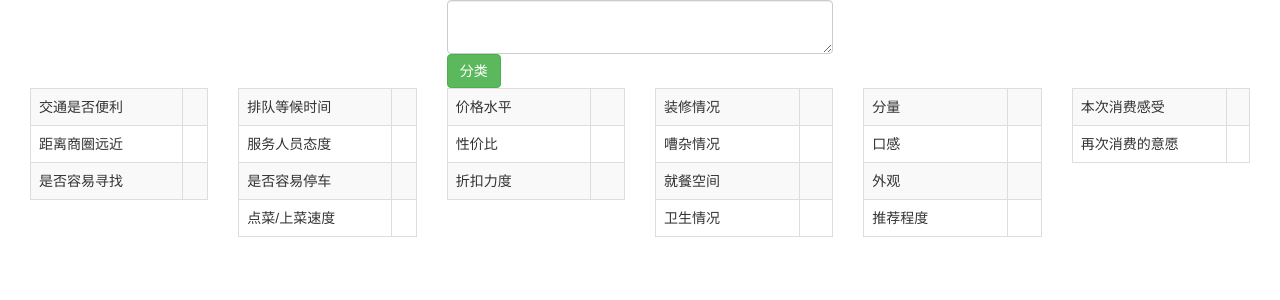
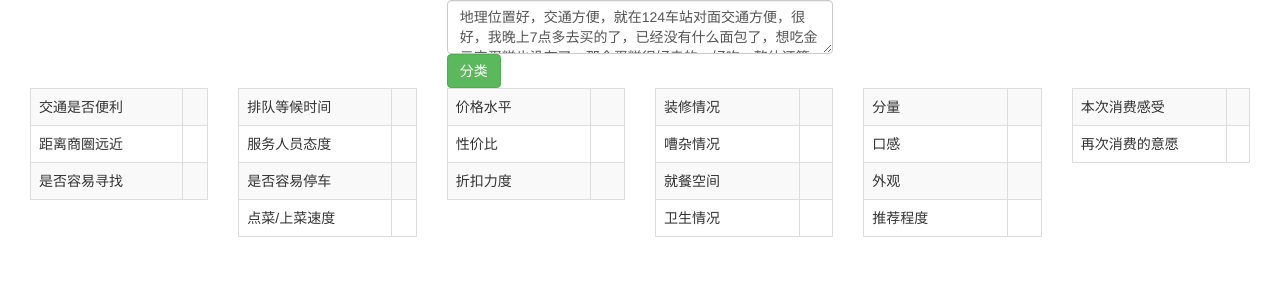
Before and after one commit to webbery/aidemo, a Flask app: page /aidemo/comments_classify in a window 1280 px wide. Shown: the top 300 px of the page. Run offline with Flask 2, Linux system fonts and the light colour scheme; parts of the project's set-up code (start-up, migrations or seed data) failed here and were passed over; some libraries are stand-ins or nearby versions.

Commit message:
更新分类器及界面

```diff
--- a/algorithm/comments_classify/BertClassifier.py
+++ b/algorithm/comments_classify/BertClassifier.py
@@ -30,6 +30,7 @@ class BertClassifier(BertPreTrainedModel):
         return loss, cls_output
 
 device = torch.device('cpu')
-model_path = 'my_train'
+model_path = './model'
 tokenizer = BertTokenizer.from_pretrained(model_path)
 model = BertClassifier.from_pretrained(model_path).to(device)
+model.eval()
--- a/main.py
+++ b/main.py
@@ -80,7 +80,7 @@ def find_road():
     result = search(condition['src'][0],condition['to'][0],condition['type'][0])
     return jsonify(result)
 
-@app.route('/api/classify',methods=['POST'])
+@app.route('/apis/classify',methods=['POST'])
 def classify_comment():
     comment = request.get_data().decode('utf-8')
     try:
--- a/templates/comments_classify.html
+++ b/templates/comments_classify.html
@@ -18,7 +18,9 @@
                 <div class="col-md-4">
                 </div>
                 <div class="col-md-4">
-                    <textarea class=" form-control col-xs-4" type="text" id="input_text"></textarea>
+                    <textarea class=" form-control col-xs-4" type="text" id="input_text">
+地理位置好，交通方便，就在124车站对面交通方便，很好，我晚上7点多去买的了，已经没有什么面包了，想吃金元宝蛋糕也没有了，那个蛋糕很好卖的，好吃，整体还算不错吧17元抵20元的券，还不错，不过我要说一件事，就是，那个红豆包明明是3元，那个服务元说什么3.5喔，这不是骗人吗，我打算是买够20元的东西，回到家一看单，总价是19.5，明明可以买20元的东西，怎么这么不老实，要给个零分我以后不去这里买了.
+                    </textarea>
                     <button type="button" class="btn btn-success" onclick="tryClassify()">
                         分类
                     </button>
@@ -228,8 +230,80 @@
     </div>
     </div>
     <script>
+        function getDescribe(key,value){
+            const desc={
+                "location_traffic_convenience":{3:"非常便利",2:"一般,还行",1:"不方便",0:"未置可否"},
+                "location_distance_from_business_district":{3:"挺近",2:"一般,还行",1:"远",0:"未置可否"},
+                "location_easy_to_find":{3:"很好找",2:"一般,还行",1:"不好找",0:"未置可否"},
+                "service_wait_time":{3:"很快",2:"一般,还行",1:"很慢",0:"未置可否"},
+                "service_waiters_attitude":{3:"好评",2:"一般,还行",1:"差评",0:"未置可否"},
+                "service_parking_convenience":{3:"停车方便",2:"一般,还行",1:"不好停车",0:"未置可否"},
+                "service_serving_speed":{3:"好评",2:"一般,还行",1:"差评",0:"未置可否"},
+                "price_level":{3:"便宜",2:"一般,还行",1:"贵",0:"未置可否"},
+                "price_cost_effective":{3:"性价比高",2:"一般,还行",1:"性价比低",0:"未置可否"},
+                "price_discount":{3:"折扣很大",2:"一般",1:"折扣低",0:"未置可否"},
+                "environment_decoration":{3:"很棒",2:"一般,还行",1:"不咋地",0:"未置可否"},
+                "environment_noise":{3:"很安静",2:"一般,还行",1:"特别吵",0:"未置可否"},
+                "environment_space":{3:"很棒",2:"一般",1:"不咋地",0:"未置可否"},
+                "environment_cleaness":{3:"很棒，很干净",2:"一般,还行",1:"不咋地",0:"未置可否"},
+                "dish_portion":{3:"很足",2:"一般,还行",1:"不咋地",0:"未置可否"},
+                "dish_taste":{3:"口感很好",2:"一般,还行",1:"口感不行",0:"未置可否"},
+                "dish_look":{3:"很漂亮",2:"一般,还行",1:"无法形容的难看",0:"未置可否"},
+                "dish_recommendation":{3:"强烈推荐",2:"一般,还行",1:"不推荐",0:"未置可否"},
+                "others_overall_experience":{3:"好评",2:"一般",1:"差评",0:"未置可否"},
+                "others_willing_to_consume_again":{3:"希望再来",2:"一般吧",1:"不想再来",0:"未置可否"},
+            };
+            return desc[key][value];
+        }
+
+        function updateRate(rates){
+            const keys = {
+                0:"location_traffic_convenience",
+                1:"location_distance_from_business_district",
+                2:"location_easy_to_find",
+                3:"service_wait_time",
+                4:"service_waiters_attitude",
+                5:"service_parking_convenience",
+                6:"service_serving_speed",
+                7:"price_level",
+                8:"price_cost_effective",
+                9:"price_discount",
+                10:"environment_decoration",
+                11:"environment_noise",
+                12:"environment_space",
+                13:"environment_cleaness",
+                14:"dish_portion",
+                15:"dish_taste",
+                16:"dish_look",
+                17:"dish_recommendation",
+                18:"others_overall_experience",
+                19:"others_willing_to_consume_again",
+            };
+            for(let idx=0;idx<rates.length;++idx){
+                const desc = getDescribe(keys[idx],rates[idx])
+                $('#'+keys[idx]).html(desc);
+            }
+        }
+
         function tryClassify(){
-
+            const comment = $("#input_text").val();
+            if(comment.trim()==""){
+                alert("空文本");
+                return;
+            }
+            $.ajax({
+                type: 'POST',
+                url: '/apis/classify',
+                data: comment,
+                dataType: 'json',
+                success: function (data){
+                    if(data.result==-1) return;
+                    updateRate(data.classes);
+                },
+                error: function (msg) {
+                    console.info(msg)
+                }
+            });
         }
     </script>
 </body>
```
Also changed, not shown: algorithm/comments_classify/interface.py (+9 -3 lines), 1 other file.
